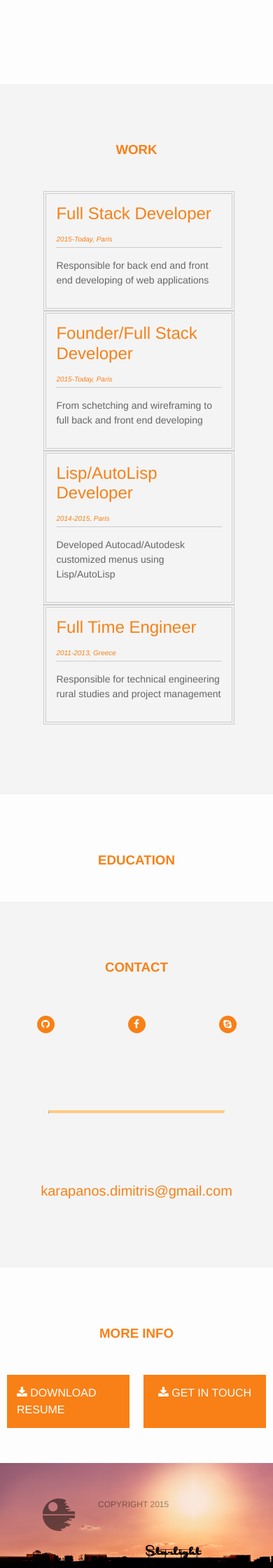
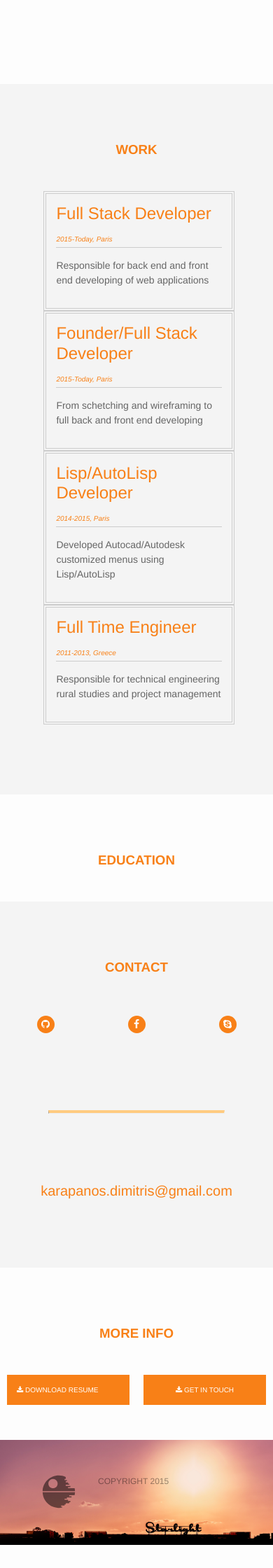
Before and after one commit to gpanos/gpanos.github.io, a Jekyll site: the page built from index.html, in a window 390 px wide. Shown: the part 2015-4255 px from the top of the page at 70% size. Built offline with Jekyll 4.4.1, drawn with Linux system fonts in a browser that asks for light colours; nearby versions of some CDN libraries; after the commit the page ends 4222 px from its top, so only the background shows below that.

Commit message:
Responsive more info section

```diff
--- a/_sass/_layout.scss
+++ b/_sass/_layout.scss
@@ -1191,6 +1191,12 @@ section {
  @media (max-width: 450px) {
     .download, form {
           margin: 0px 10px 50px 10px;
+
+          a {
+              width: 40%;
+              font-size: 10px;
+              white-space: nowrap;
+          }
     }
 
  }
```
Also changed, not shown: 2 other files.
